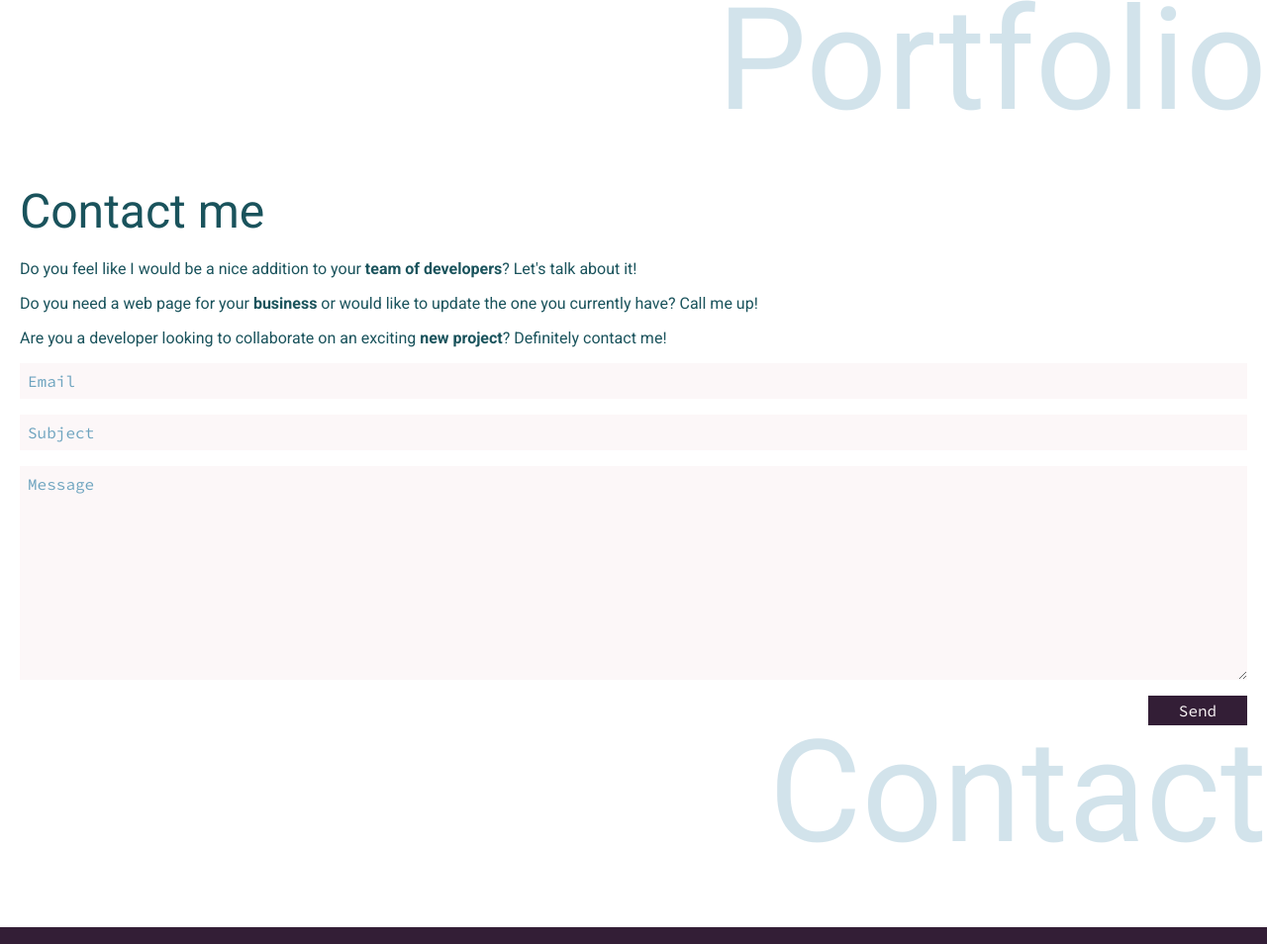
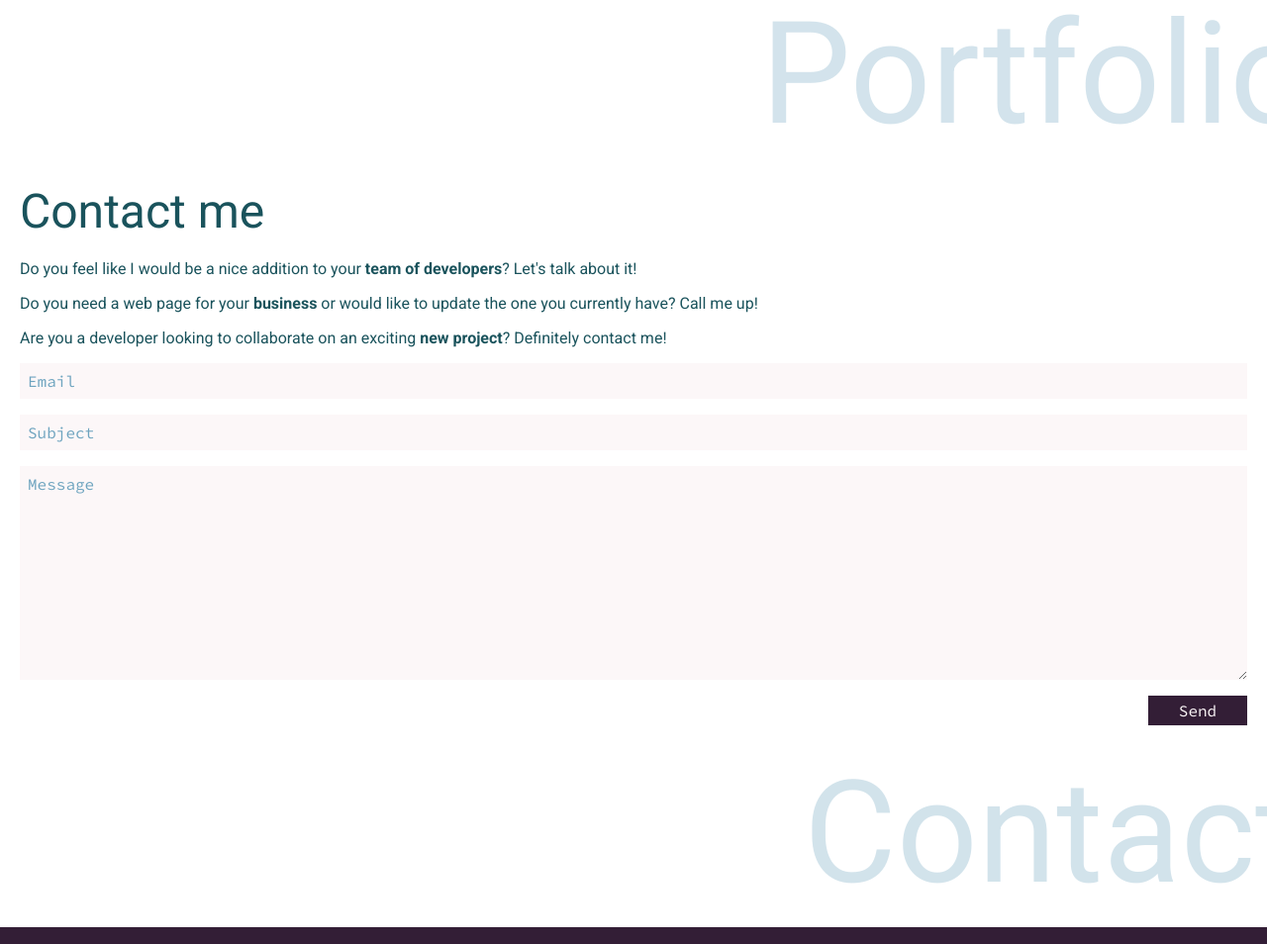
Before and after one commit to LuisECL/portfolio01, a plain HTML site: page index.html in a window 1280 px wide. Shown: the part 2868-3822 px from the top of the page at 99% size. Drawn offline with Linux system fonts and the light colour scheme.

Commit message:
style: Fix contact section unexpected inside scroll
Lines 645-647 on style.css

```diff
--- a/style.css
+++ b/style.css
@@ -381,7 +381,7 @@ section h2 {
 }
 
 .about-container .bg-text p {
-  transform: translateX(8%);
+  transform: translateX(24px);
 }
 
 /* ------------------ SKILLS ------------------ */
@@ -637,7 +637,15 @@ section h2 {
   padding-bottom: 0.3rem;
 }
 
+.portfolio-container .bg-text {
+  transform: translate(8%, 8%);
+}
+
 /* ------------------ CONTACT ------------------ */
+section.contact-container {
+  overflow: hidden;
+}
+
 .contact-text p {
   margin-bottom: 1rem;
 }
@@ -699,12 +707,20 @@ form button {
   font-weight: 100;
 }
 
-/* ------------------ CONTACT ------------------ */
+.contact-container .bg-text {
+  overflow: visible;
+}
+
+.contact-container .bg-text p {
+  transform: translate(7%, 24%);
+}
+
+/* ------------------ FOOTER ------------------ */
 footer {
   width: 100%;
   height: 60px;
+  padding: 0 1.5rem;
   margin-top: 2rem;
-  padding: 0 1.5rem;
   background-color: #331E36;
   display: flex;
   justify-content: space-between;
```
